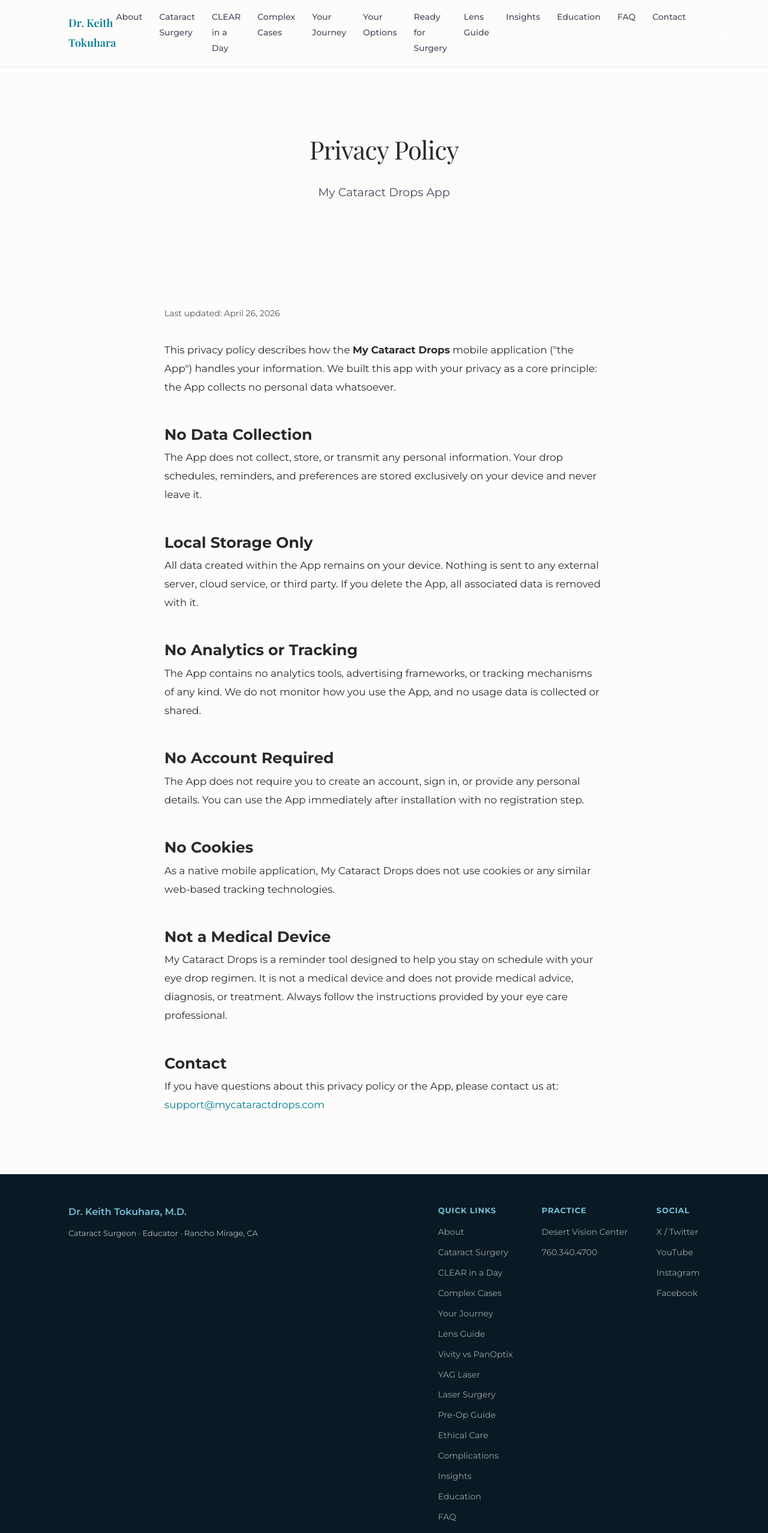
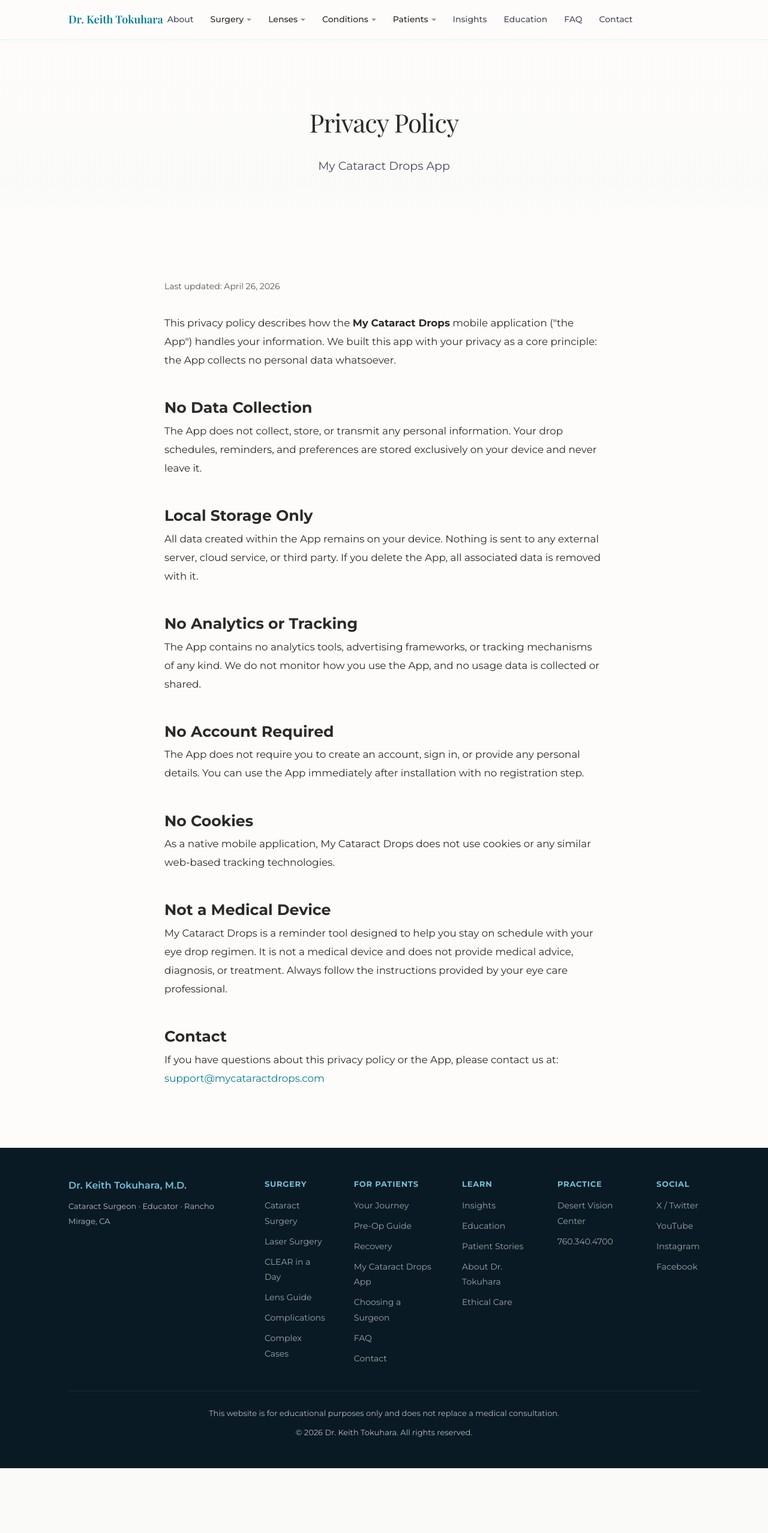
Before and after one commit to drtokuhara/drtokuhara.com, a Next.js app: page /app-privacy in a window 1280 px wide. Shown: the top 2555 px of the page at 60% size. After the commit the page ends 2447 px from the top, so only its background shows below. Built offline with nearby package versions, Linux system fonts and the light colour scheme.

Commit message:
Dropdown nav, reorganized footer, mobile nav sections, app in footer

```diff
--- a/app/MobileNav.js
+++ b/app/MobileNav.js
@@ -34,16 +34,30 @@
       {open && (
         <div className="mobile-overlay" onClick={close}>
           <nav className="mobile-menu" onClick={(e) => e.stopPropagation()}>
-            <Link href="/about" onClick={close}>About</Link>
+            <p className="mobile-nav-label">Surgery</p>
             <Link href="/cataract-surgery" onClick={close}>Cataract Surgery</Link>
+            <Link href="/laser-cataract-surgery" onClick={close}>Laser Surgery</Link>
             <Link href="/clear-in-a-day" onClick={close}>CLEAR in a Day</Link>
+            <Link href="/cataract-surgery-complications" onClick={close}>Complications</Link>
             <Link href="/complex-cases" onClick={close}>Complex Cases</Link>
+
+            <p className="mobile-nav-label">Lenses</p>
+            <Link href="/lens-implants-explained" onClick={close}>Lens Guide</Link>
+            <Link href="/vivity-vs-panoptix" onClick={close}>Vivity vs PanOptix</Link>
+            <Link href="/toric-lens-astigmatism" onClick={close}>Toric / Astigmatism</Link>
+
+            <p className="mobile-nav-label">For Patients</p>
             <Link href="/patient-journey" onClick={close}>Your Journey</Link>
-            <Link href="/understand-your-options" onClick={close}>Your Options</Link>
-            <Link href="/ready-for-surgery" onClick={close}>Ready for Surgery</Link>
-            <Link href="/lens-implants-explained" onClick={close}>Lens Guide</Link>
+            <Link href="/cataract-pre-op" onClick={close}>Pre-Op Guide</Link>
+            <Link href="/cataract-recovery" onClick={close}>Recovery</Link>
+            <Link href="/my-cataract-drops" onClick={close}>My Cataract Drops App</Link>
+            <Link href="/choosing-your-surgeon" onClick={close}>Choosing a Surgeon</Link>
+
+            <p className="mobile-nav-label">Learn</p>
+            <Link href="/about" onClick={close}>About Dr. Tokuhara</Link>
             <Link href="/insights" onClick={close}>Insights</Link>
             <Link href="/education" onClick={close}>Education</Link>
+            <Link href="/patient-stories" onClick={close}>Patient Stories</Link>
             <Link href="/faq" onClick={close}>FAQ</Link>
             <Link href="/contact" onClick={close}>Contact</Link>
             <div className="mobile-lang-toggle">
--- a/app/layout.js
+++ b/app/layout.js
@@ -65,13 +65,52 @@
             <Link href="/" className="nav-brand">Dr. Keith Tokuhara</Link>
             <div className="nav-links">
               <Link href="/about">About</Link>
+              <div className="nav-dropdown">
+                <span className="nav-dropdown-trigger">Surgery</span>
+                <div className="nav-dropdown-menu">
                   <Link href="/cataract-surgery">Cataract Surgery</Link>
+                  <Link href="/laser-cataract-surgery">Laser Surgery</Link>
                   <Link href="/clear-in-a-day">CLEAR in a Day</Link>
+                  <Link href="/cataract-pre-op">Pre-Op Guide</Link>
+                  <Link href="/cataract-recovery">Recovery</Link>
+                  <Link href="/is-cataract-surgery-safe">Is It Safe?</Link>
+                  <Link href="/cataract-surgery-complications">Complications</Link>
+                </div>
+              </div>
+              <div className="nav-dropdown">
+                <span className="nav-dropdown-trigger">Lenses</span>
+                <div className="nav-dropdown-menu">
+                  <Link href="/lens-implants-explained">Lens Guide</Link>
+                  <Link href="/vivity-vs-panoptix">Vivity vs PanOptix</Link>
+                  <Link href="/panoptix-vs-panoptix-pro">PanOptix vs Pro</Link>
+                  <Link href="/toric-lens-astigmatism">Toric / Astigmatism</Link>
+                  <Link href="/clareon-lens">Clareon Lens</Link>
+                  <Link href="/halos-after-cataract-surgery">Halos After Surgery</Link>
+                </div>
+              </div>
+              <div className="nav-dropdown">
+                <span className="nav-dropdown-trigger">Conditions</span>
+                <div className="nav-dropdown-menu">
                   <Link href="/complex-cases">Complex Cases</Link>
+                  <Link href="/understanding-cataracts">Understanding Cataracts</Link>
+                  <Link href="/yag-laser-capsulotomy">YAG Laser</Link>
+                  <Link href="/blurry-vision-after-cataract-surgery">Blurry Vision After Surgery</Link>
+                  <Link href="/dust-in-eyes">Dust in Eyes</Link>
+                  <Link href="/yamane-technique">Yamane Technique</Link>
+                </div>
+              </div>
+              <div className="nav-dropdown">
+                <span className="nav-dropdown-trigger">Patients</span>
+                <div className="nav-dropdown-menu">
                   <Link href="/patient-journey">Your Journey</Link>
                   <Link href="/understand-your-options">Your Options</Link>
                   <Link href="/ready-for-surgery">Ready for Surgery</Link>
-              <Link href="/lens-implants-explained">Lens Guide</Link>
+                  <Link href="/choosing-your-surgeon">Choosing a Surgeon</Link>
+                  <Link href="/ethical-cataract-care">Ethical Care</Link>
+                  <Link href="/patient-stories">Patient Stories</Link>
+                  <Link href="/my-cataract-drops">My Cataract Drops App</Link>
+                </div>
+              </div>
               <Link href="/insights">Insights</Link>
               <Link href="/education">Education</Link>
               <Link href="/faq">FAQ</Link>
@@ -94,23 +133,31 @@
               </div>
               <div className="footer-links">
                 <div className="footer-col">
-                  <h4>Quick Links</h4>
-                  <Link href="/about">About</Link>
+                  <h4>Surgery</h4>
                   <Link href="/cataract-surgery">Cataract Surgery</Link>
+                  <Link href="/laser-cataract-surgery">Laser Surgery</Link>
                   <Link href="/clear-in-a-day">CLEAR in a Day</Link>
+                  <Link href="/lens-implants-explained">Lens Guide</Link>
+                  <Link href="/cataract-surgery-complications">Complications</Link>
                   <Link href="/complex-cases">Complex Cases</Link>
+                </div>
+                <div className="footer-col">
+                  <h4>For Patients</h4>
                   <Link href="/patient-journey">Your Journey</Link>
-                  <Link href="/lens-implants-explained">Lens Guide</Link>
-                  <Link href="/vivity-vs-panoptix">Vivity vs PanOptix</Link>
-                  <Link href="/yag-laser-capsulotomy">YAG Laser</Link>
-                  <Link href="/laser-cataract-surgery">Laser Surgery</Link>
                   <Link href="/cataract-pre-op">Pre-Op Guide</Link>
-                  <Link href="/ethical-cataract-care">Ethical Care</Link>
-                  <Link href="/cataract-surgery-complications">Complications</Link>
+                  <Link href="/cataract-recovery">Recovery</Link>
+                  <Link href="/my-cataract-drops">My Cataract Drops App</Link>
+                  <Link href="/choosing-your-surgeon">Choosing a Surgeon</Link>
+                  <Link href="/faq">FAQ</Link>
+                  <Link href="/contact">Contact</Link>
+                </div>
+                <div className="footer-col">
+                  <h4>Learn</h4>
                   <Link href="/insights">Insights</Link>
                   <Link href="/education">Education</Link>
-                  <Link href="/faq">FAQ</Link>
-                  <Link href="/contact">Contact</Link>
+                  <Link href="/patient-stories">Patient Stories</Link>
+                  <Link href="/about">About Dr. Tokuhara</Link>
+                  <Link href="/ethical-cataract-care">Ethical Care</Link>
                 </div>
                 <div className="footer-col">
                   <h4>Practice</h4>
--- a/app/styles.css
+++ b/app/styles.css
@@ -2873,3 +2873,86 @@
   from { opacity: 0; transform: scale(1.05); }
   to { opacity: 1; transform: scale(1); }
 }
+
+/* Navigation Dropdowns */
+.nav-dropdown {
+  position: relative;
+}
+.nav-dropdown-trigger {
+  cursor: pointer;
+  font-size: 14px;
+  font-weight: 500;
+  color: var(--text);
+  padding: 8px 0;
+  transition: color 0.2s;
+}
+.nav-dropdown-trigger::after {
+  content: '';
+  display: inline-block;
+  width: 0;
+  height: 0;
+  border-left: 4px solid transparent;
+  border-right: 4px solid transparent;
+  border-top: 4px solid currentColor;
+  margin-left: 5px;
+  vertical-align: middle;
+  opacity: 0.5;
+  transition: transform 0.2s;
+}
+.nav-dropdown:hover .nav-dropdown-trigger {
+  color: var(--night-horizon);
+}
+.nav-dropdown:hover .nav-dropdown-trigger::after {
+  transform: rotate(180deg);
+}
+.nav-dropdown-menu {
+  position: absolute;
+  top: 100%;
+  left: 50%;
+  transform: translateX(-50%) translateY(8px);
+  background: #fff;
+  border-radius: 12px;
+  box-shadow: 0 8px 32px rgba(0,0,0,0.12), 0 2px 8px rgba(0,0,0,0.06);
+  padding: 12px 0;
+  min-width: 220px;
+  opacity: 0;
+  visibility: hidden;
+  transition: opacity 0.2s, transform 0.2s, visibility 0.2s;
+  z-index: 100;
+}
+.nav-dropdown:hover .nav-dropdown-menu {
+  opacity: 1;
+  visibility: visible;
+  transform: translateX(-50%) translateY(0);
+}
+.nav-dropdown-menu a {
+  display: block;
+  padding: 10px 24px;
+  font-size: 14px;
+  color: var(--text);
+  text-decoration: none;
+  transition: background 0.15s, color 0.15s;
+  white-space: nowrap;
+}
+.nav-dropdown-menu a:hover {
+  background: var(--bg);
+  color: var(--night-horizon);
+}
+@media (max-width: 768px) {
+  .nav-dropdown-menu { display: none; }
+  .nav-dropdown-trigger { display: none; }
+}
+
+/* Mobile nav section labels */
+.mobile-nav-label {
+  font-size: 11px;
+  font-weight: 600;
+  letter-spacing: 0.12em;
+  text-transform: uppercase;
+  color: var(--oasis);
+  margin: 20px 0 8px;
+  padding: 0;
+}
+.mobile-nav-label:first-child {
+  margin-top: 0;
+}
```
Also changed, not shown: app/my-cataract-drops/page.js (+9 -29 lines). Lines whose indentation alone changed are shown as unchanged.
